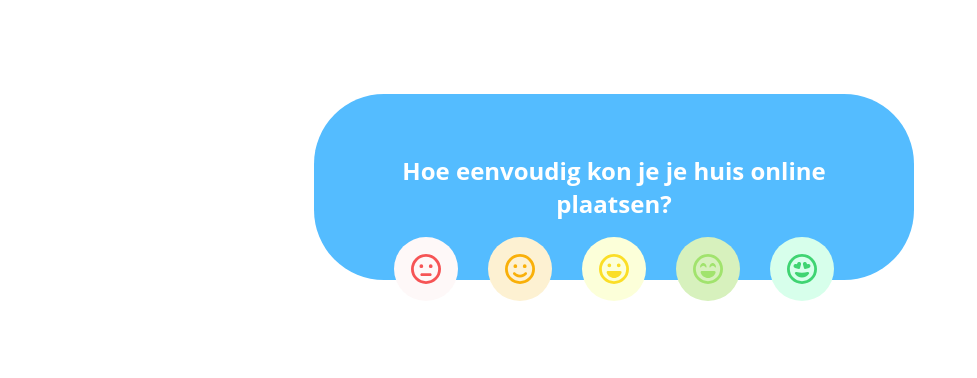
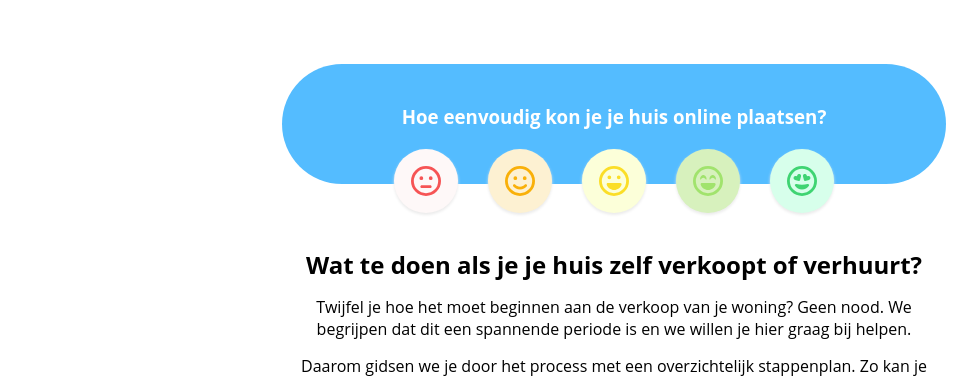
Before and after one commit to MarineVH/zimmo-marine-van-hees, an Angular app: page / in a window 1280 px wide. Shown: the top 378 px of the page, without its empty margins (26-1003 px from the left). Built offline with nearby package versions, Linux system fonts and the light colour scheme.

Commit message:
change textarea and button

```diff
--- a/src/app/feedback/feedback.component.css
+++ b/src/app/feedback/feedback.component.css
@@ -1,18 +1,16 @@
 .feedback-container {
     position: relative;
     text-align: center;
-    margin-top: 54px;
-    padding: 40px;
+    margin: 5% 20%;
   }
 
 .feedback {
     position: relative;
-    width: 50%;
     display: inline-block;
     background-color: #54bcff;
     color: white;
-    padding: 60px;
-    border-radius: 70px;
+    padding: 40px 120px 55px 120px;
+    border-radius: 100px;
 }
 
 .feedback-buttons {
@@ -26,22 +24,33 @@
 }
 
 .feedback-input {
+    text-align: center;
     margin-top: 20px;
-    width: 100%;
-    display: flex;
-    flex-direction: column;
 }
 
 textarea {
     width: 50%;
     height: 80px;
-    margin-top: 10px;
+    margin: 15px 0;
     padding: 10px;
     font-size: 1rem;
     border-radius: 5px;
     border: 1px solid #ccc;
 }
 
+.feedback-privacy {
+    margin: 0 25%;
+    display: flex;
+    justify-content: space-between;
+    align-items: center;
+}
+
 button {
-    width: 10%;
+    background-color: #f9af05;
+    color: #fff;
+    border: solid;
+    border-color: #f9af05;
+    border-radius: 5px;
+    padding: 10px 15px;
+    font-weight: bold;
 }
--- a/src/app/feedback/feedback.component.html
+++ b/src/app/feedback/feedback.component.html
@@ -1,5 +1,5 @@
-<div class="feedback-container">
-    <h2 class="feedback">Hoe eenvoudig kon je je huis online plaatsen?</h2>
+<section class="feedback-container">
+    <h3 class="feedback">Hoe eenvoudig kon je je huis online plaatsen?</h3>
 
     <div class="feedback-buttons">
         <app-smiley-button feeling="neutral" [selectedFeeling]="selectedFeeling" (selected)="openFeedback($event)"></app-smiley-button>
@@ -8,9 +8,13 @@
         <app-smiley-button feeling="veryVeryGood" [selectedFeeling]="selectedFeeling" (selected)="openFeedback($event)"></app-smiley-button>
         <app-smiley-button feeling="love" [selectedFeeling]="selectedFeeling" (selected)="openFeedback($event)"></app-smiley-button>
     </div>
-</div>
+</section>
 
-<div *ngIf="showFeedback" class="feedback-input">
-    <textarea [(ngModel)]="feedbackText" placeholder="Écrivez votre feedback ici..."></textarea>
-    <button (click)="submitFeedback()">Verzenden</button>
-</div>
+<section *ngIf="showFeedback" class="feedback-input">
+    <h2 class="feedback-title">Geef je graag wat meer uitleg?</h2>
+    <textarea [(ngModel)]="feedbackText" placeholder=""></textarea>
+    <div class="feedback-privacy">
+        <p>Wij verwerken uw gegevens conform onze privacy policy</p>
+        <button (click)="submitFeedback()">Verzenden</button>
+    </div>
+</section>
--- a/src/app/feedback/feedback.component.ts
+++ b/src/app/feedback/feedback.component.ts
@@ -25,8 +25,9 @@ export class FeedbackComponent {
 
   submitFeedback() {
     console.log('Feedback:', this.feedbackText);
+    console.log('Feeling:', this.selectedFeeling);
     this.feedbackText = '';
+    this.selectedFeeling = '';
     this.showFeedback = false;
-    this.selectedFeeling = '';
   }
 }
--- a/src/app/smiley-button/smiley-button.component.css
+++ b/src/app/smiley-button/smiley-button.component.css
@@ -10,6 +10,7 @@ button {
     display: flex;
     align-items: center;
     justify-content: center;
+    box-shadow: 0px 2px 3px #ebebeb;
   }
 
 .icon {
```
